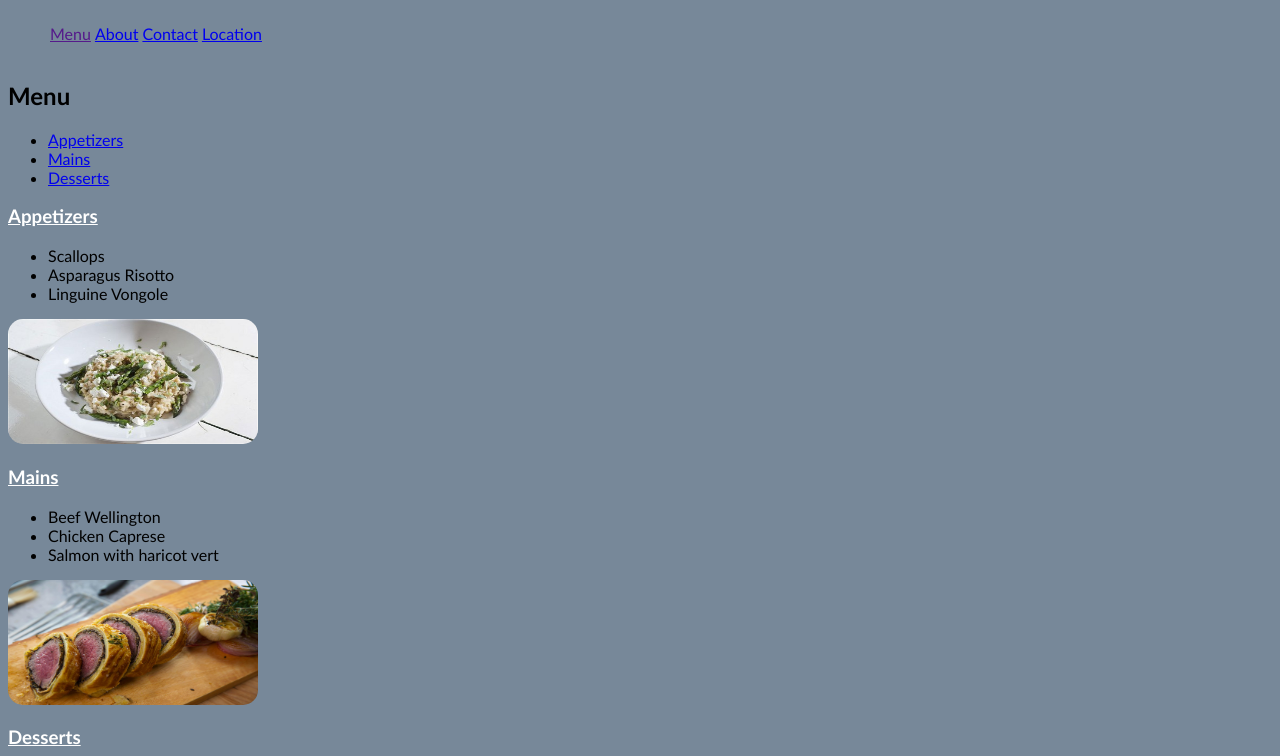
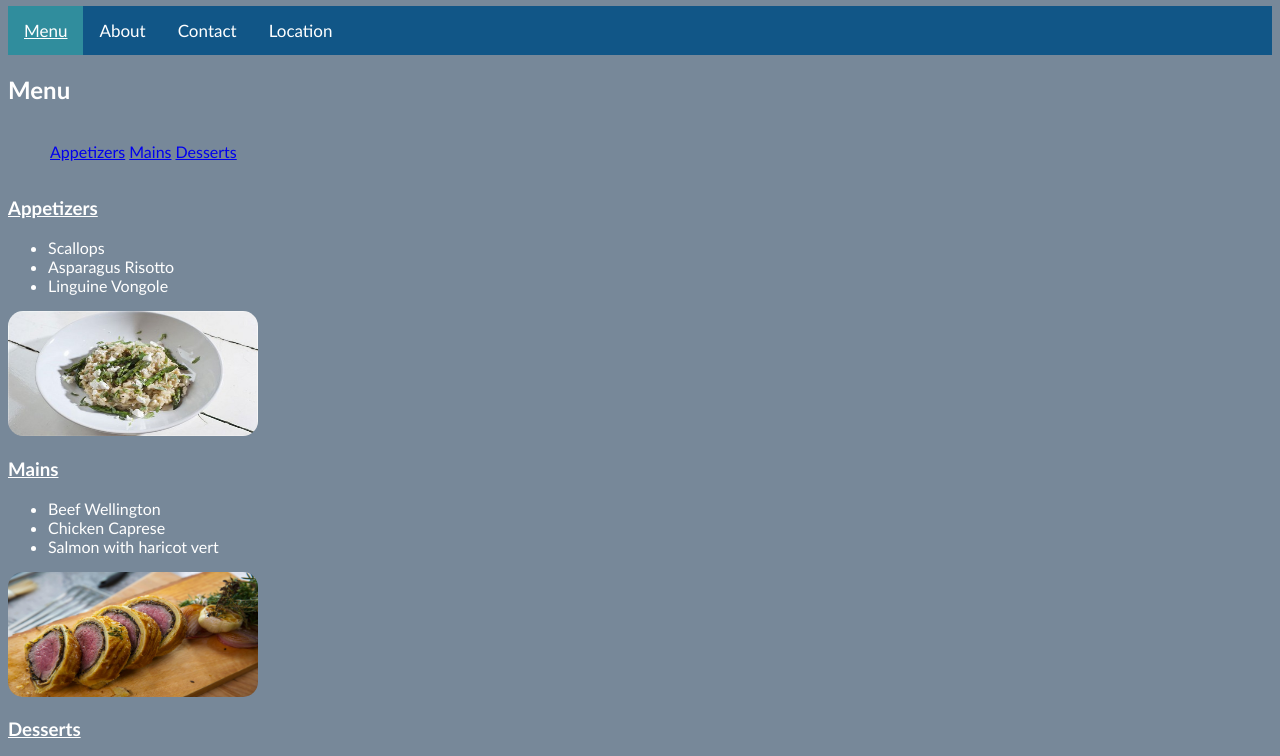
Before and after one commit to lbreguet/cs3051, a plain HTML site: page Restaurant/index.html in a window 1280 px wide. Shown: the part 76-832 px from the top of the page. Drawn offline with Linux system fonts and the light colour scheme.

Commit message:
Restaurant coming together

```diff
--- a/Restaurant/assets/css/main.css
+++ b/Restaurant/assets/css/main.css
@@ -1,19 +1,43 @@
 body {
     background-color: lightslategrey;
+    color: white;
     font-family: 'Gill Sans', 'Gill Sans MT', Calibri, 'Trebuchet MS', sans-serif;
 }
 
-nav > ol {
+.topnav {
+    background-color: #115687;
+    overflow:hidden;
+}
+
+.topnav a {
+    float: left;
+    color: white;
+    text-align:center;
+    padding: 14px 16px;
+    text-decoration:none;
+    font-size: 17px;
+}
+
+.topnav a:hover {
+    background-color: #ddd;
+    color: black;
+}
+
+.topnav a.active {
+    background-color: #308d9d;
+    text-decoration: underline;
+}
+
+.courses {
     list-style-type: none;
     display: inline-flex;
 }
 
-nav > ol > li {
+.courses > li {
     padding: 2px;
 }
 
 h3 {
-    color: white;
     text-decoration: underline;
 }
 
--- a/Restaurant/index.html
+++ b/Restaurant/index.html
@@ -6,16 +6,15 @@
     </head>
     <body>
         <h1>Chez Breguet</h1>
-        <nav>
-            <ol>
-                <li><a href="">Menu</a></li>
-                <li><a href="about.html">About</a></li>
-                <li><a href="contact.html">Contact</a></li>
-                <li><a href="location.html">Location</a></li>
-            </ol>
-        </nav>
+        <div class="topnav">
+            <a class="active" href="">Menu</a>
+            <a href="about.html">About</a>
+            <a href="contact.html">Contact</a>
+            <a href="location.html">Location</a>
+        </div>
+
         <h2>Menu</h2>
-        <ul>
+        <ul class="courses">
             <li><a href="#apps">Appetizers</a></li>
             <li><a href="#mains">Mains</a></li>
             <li><a href="#desserts">Desserts</a></li>
```
Also changed, not shown: Restaurant/about.html (+8 -10 lines), Restaurant/contact.html (+8 -10 lines), Restaurant/location.html (+8 -10 lines).
